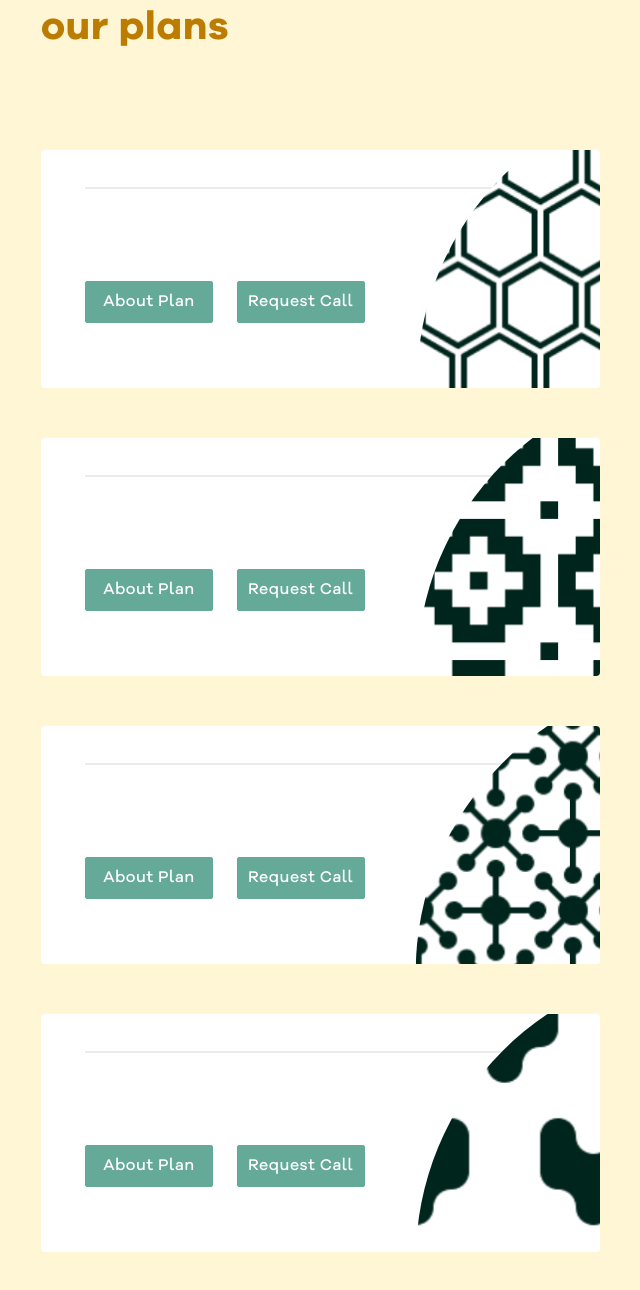
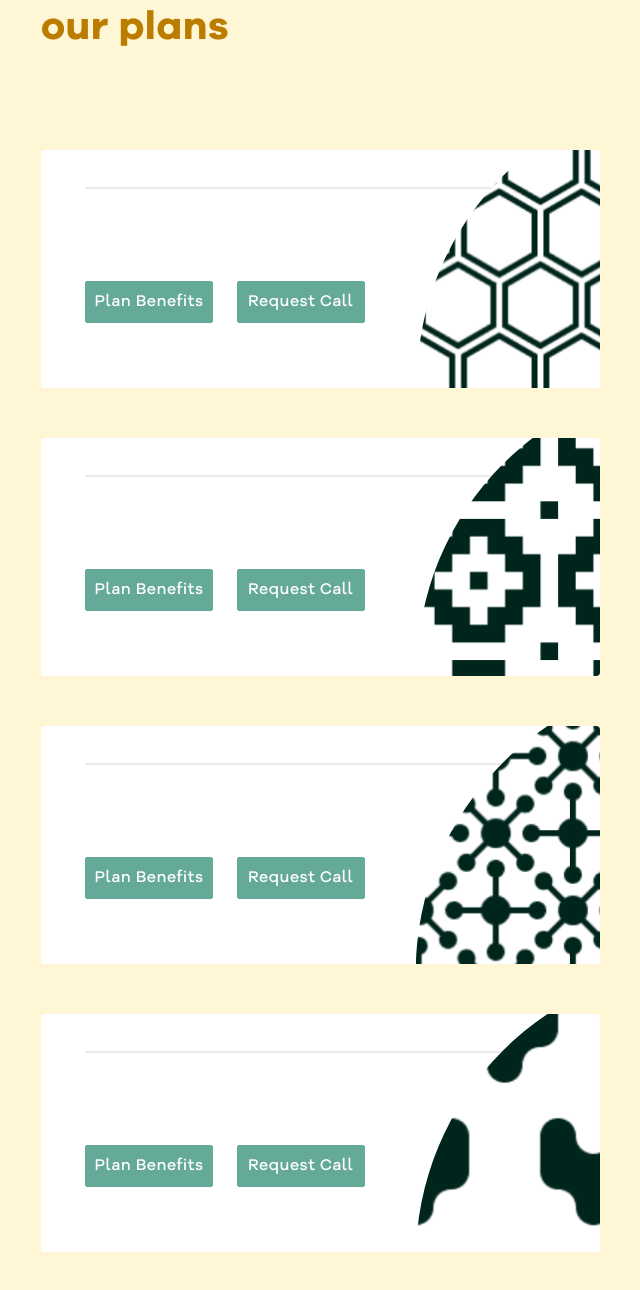
Before and after one commit to Thorlani/dotHMO-web-site, a Next.js app: page /viewplan/1 in a window 1280 px wide. Shown: the part 707-1997 px from the top of the page, without its empty margins (56-696 px from the left). Built offline with nearby package versions, Linux system fonts and the light colour scheme; a web font is replaced by a local one.

Commit message:
Changed the about plan to plan benefits

```diff
--- a/pages/viewplan/[index].jsx
+++ b/pages/viewplan/[index].jsx
@@ -101,7 +101,7 @@ const Viewplan = () => {
                   }
                   style={{ textDecoration: "none" }}
                 >
-                  About Plan
+                  Plan Benefits
                 </a>
               </button>
               <button
@@ -162,7 +162,7 @@ const Viewplan = () => {
                   }
                   style={{ textDecoration: "none" }}
                 >
-                  About Plan
+                  Plan Benefits
                 </a>
               </button>
               <button
@@ -223,7 +223,7 @@ const Viewplan = () => {
                   }
                   style={{ textDecoration: "none" }}
                 >
-                  About Plan
+                  Plan Benefits
                 </a>
               </button>
               <button
@@ -285,7 +285,7 @@ const Viewplan = () => {
                     }
                     style={{ textDecoration: "none" }}
                   >
-                    About Plan
+                   Plan Benefits
                   </a>
                 </button>
                 <button
```
